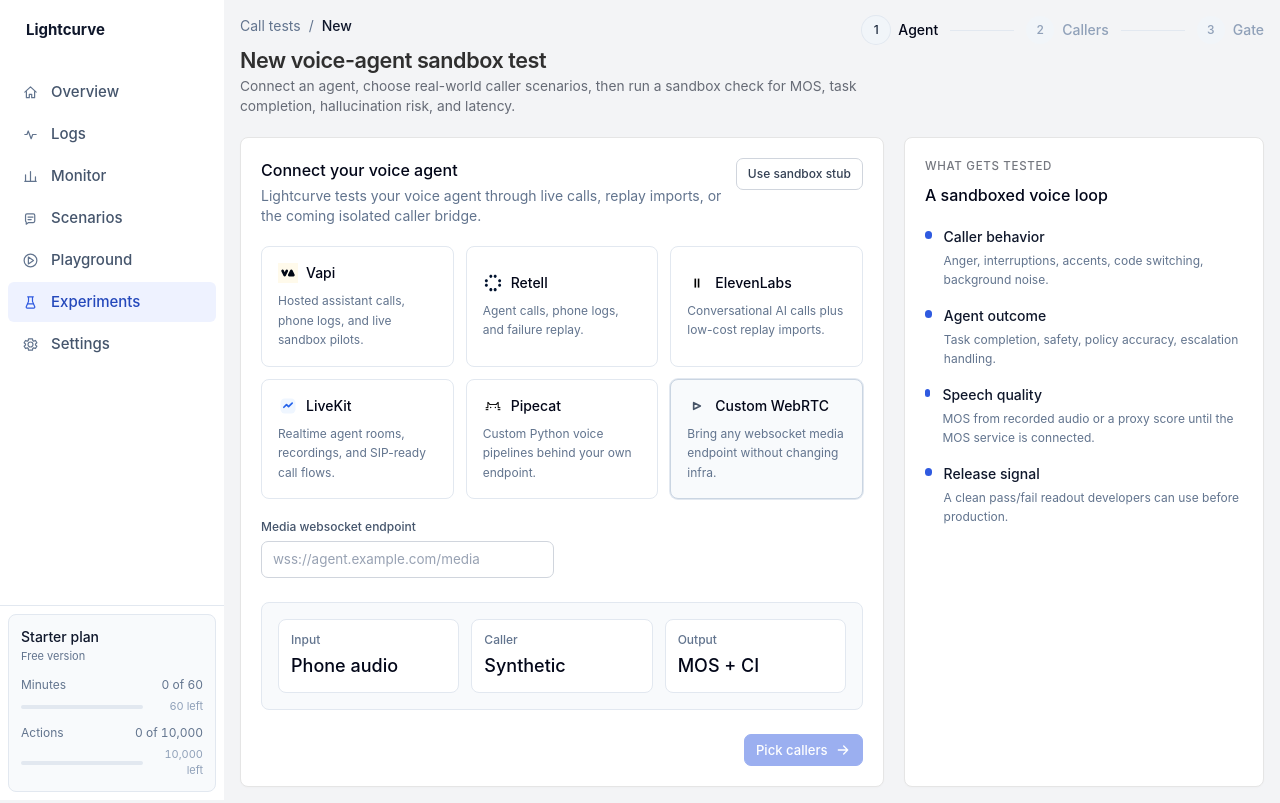
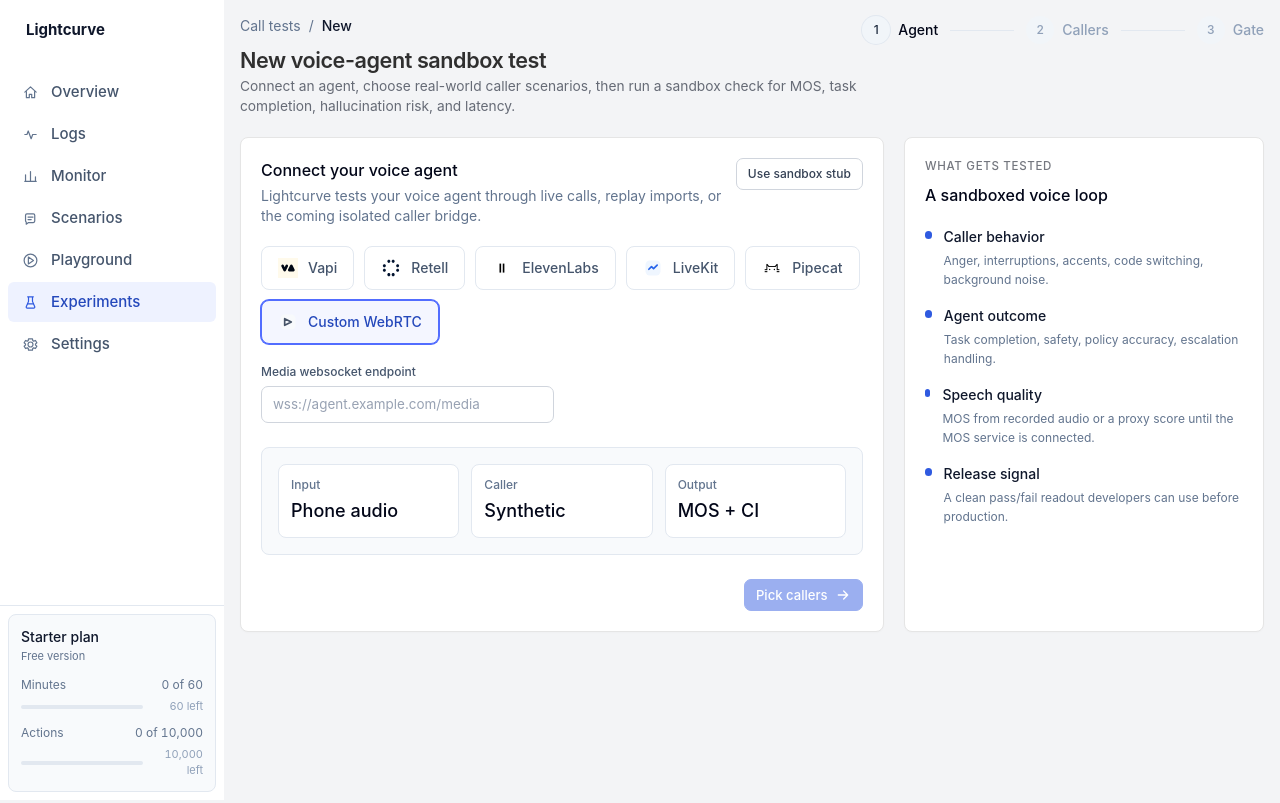
Before and after one commit to uselightcurve/Lightcurve-Platform, a Next.js app: page /experiments/new in a window 1280 px wide. Built offline with nearby package versions, Linux system fonts and the light colour scheme.

Commit message:
Compact provider selector pills

```diff
--- a/src/app/experiments/new/page.tsx
+++ b/src/app/experiments/new/page.tsx
@@ -293,23 +293,20 @@ export default function NewExperiment() {
               </button>
             </div>
 
-            <div className="mt-5 grid grid-cols-3 gap-3">
+            <div className="mt-5 flex flex-wrap gap-2.5">
               {AGENT_TYPES.map((agent) => (
                 <button
                   key={agent.id}
                   type="button"
                   onClick={() => setAgentType(agent.id)}
-                  className={`rounded-lg border p-4 text-left transition-colors ${
+                  className={`inline-flex h-11 items-center gap-2.5 rounded-lg border px-4 text-sm transition-colors ${
                     agentType === agent.id
-                      ? 'border-slate-300 bg-slate-50 ring-1 ring-slate-200'
-                      : 'border-slate-200 bg-white hover:border-slate-300'
+                      ? 'border-[#526dff] bg-[#f4f6ff] text-[#2448bb] ring-1 ring-[#526dff]'
+                      : 'border-slate-200 bg-white text-slate-600 hover:border-slate-300 hover:bg-slate-50'
                   }`}
                 >
-                  <div className="flex items-center gap-2">
-                    <ProviderLogo provider={agent.id} />
-                    <p className="text-sm font-medium text-slate-950">{agent.label}</p>
-                  </div>
-                  <p className="mt-2 text-xs leading-relaxed text-slate-500">{agent.detail}</p>
+                  <ProviderLogo provider={agent.id} className="h-5 w-5" />
+                  <span className="font-medium">{agent.label}</span>
                 </button>
               ))}
             </div>
```
